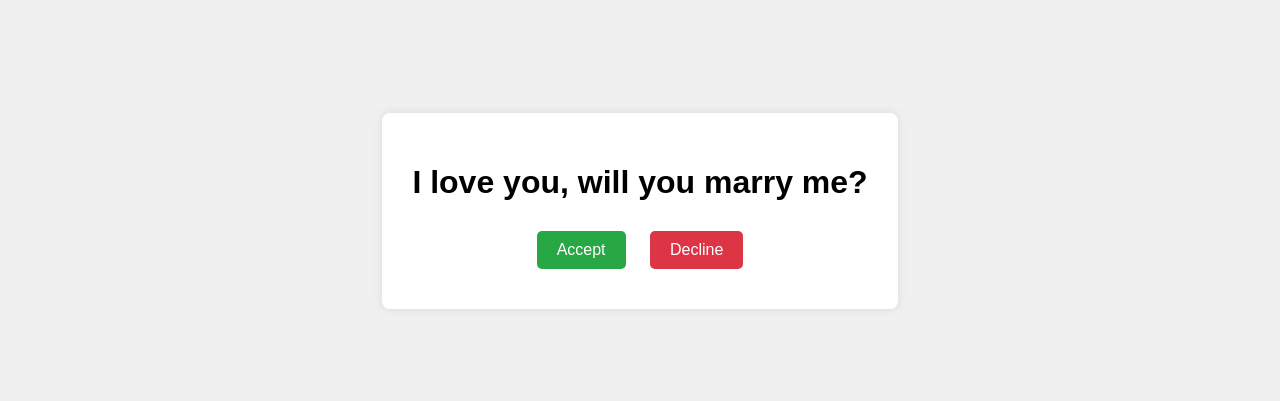
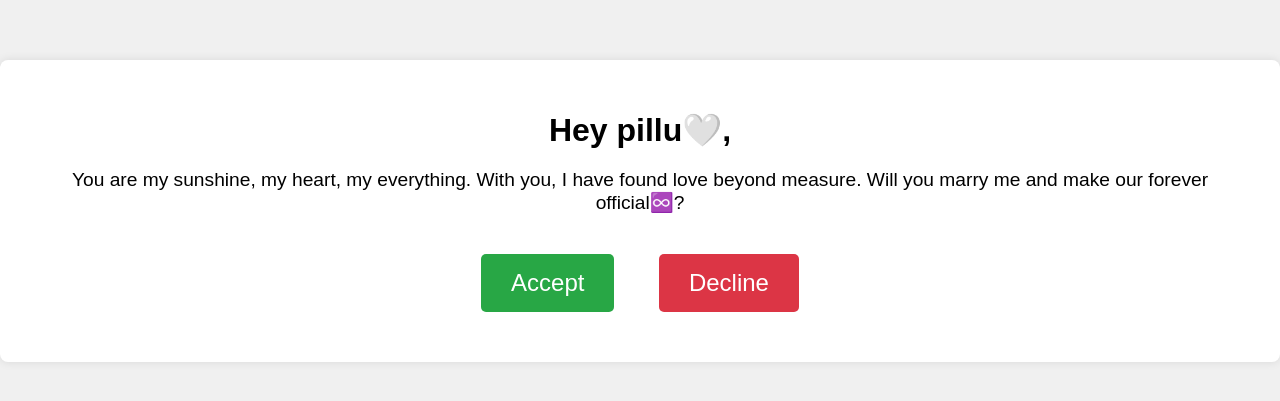
Before and after one commit to Kaadu2804/baby-proposal, a plain HTML site: page index.html in a window 1280 px wide. Shown: the part 189-590 px from the top of the page. Drawn offline with Linux system fonts and the light colour scheme.

Commit message:
Update index.html

```diff
--- a/index.html
+++ b/index.html
@@ -25,10 +25,14 @@
             font-size: 2em;
             margin-bottom: 20px;
         }
+        p {
+            font-size: 1.2em;
+            margin-bottom: 20px;
+        }
         button {
-            font-size: 1em;
-            padding: 10px 20px;
-            margin: 10px;
+            font-size: 1.5em;
+            padding: 15px 30px;
+            margin: 20px;
             cursor: pointer;
             border: none;
             border-radius: 5px;
@@ -45,9 +49,10 @@
 </head>
 <body>
     <div class="container">
-        <h1>I love you, will you marry me?</h1>
-        <button class="accept" onclick="displayMessage('You have accepted! I am the happiest person alive!')">Accept</button>
-        <button class="decline" onclick="displayMessage('You have declined. That’s okay, I still love you!')">Decline</button>
+        <h1>Hey pillu🤍,</h1>
+        <p>You are my sunshine, my heart, my everything. With you, I have found love beyond measure. Will you marry me and make our forever official♾️?</p>
+        <button class="accept" onclick="displayMessage('I love you the mostttttttt my baby! ❤️')">Accept</button>
+        <button class="decline" onclick="displayMessage('It's okay, I still love you!')">Decline</button>
     </div>
 
     <script>
```
